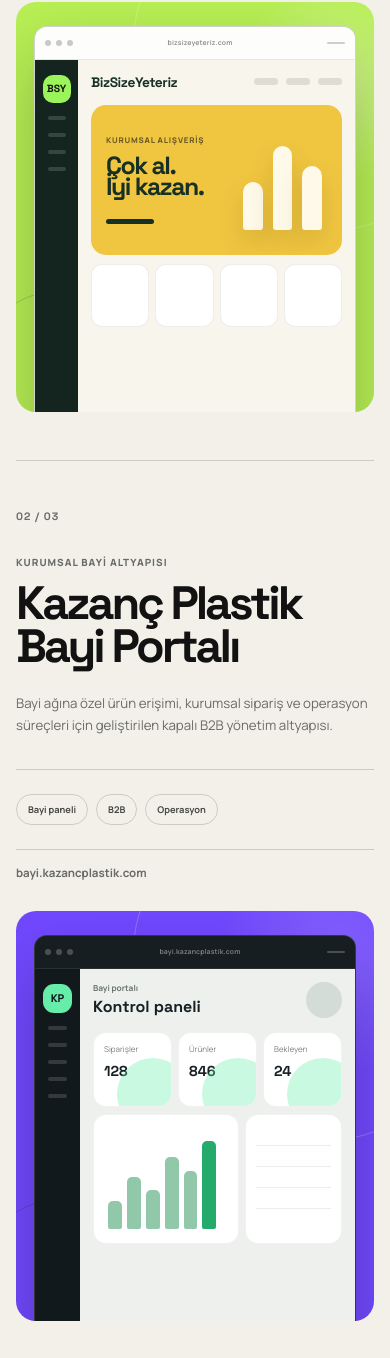
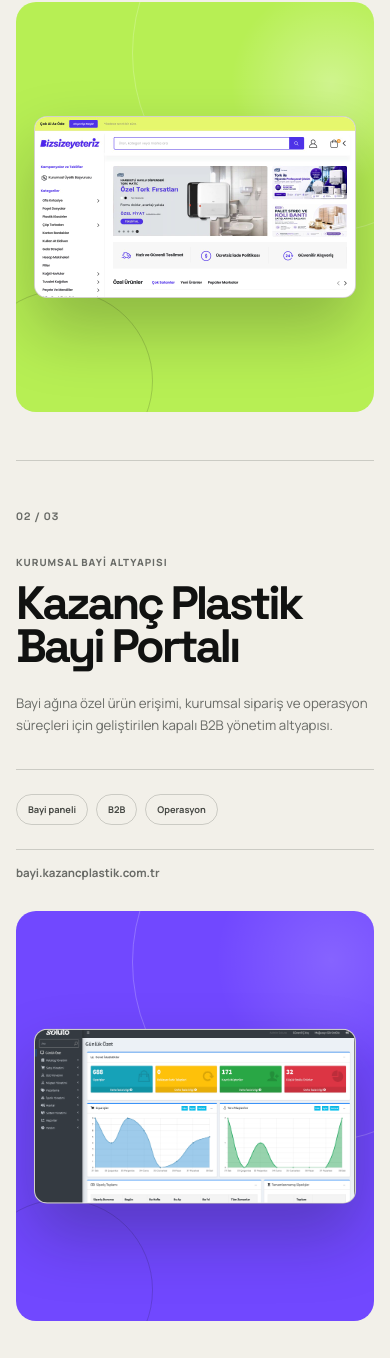
Before and after one commit to umitcagdas/umitcagdas.github.io, a plain HTML site: page index.html in a window 390 px wide. Shown: the part 2204-3562 px from the top of the page. Drawn offline with Linux system fonts and the light colour scheme.

Commit message:
Gerçek proje ekranlarını portföye ekle

```diff
--- a/assets/portfolio.css
+++ b/assets/portfolio.css
@@ -726,6 +726,27 @@
     var(--mint);
 }
 
+.project-screenshot {
+  position: absolute;
+  z-index: 2;
+  top: 50%;
+  left: 42px;
+  width: calc(100% - 84px);
+  height: auto;
+  max-height: calc(100% - 84px);
+  border: 1px solid rgba(17, 18, 17, 0.16);
+  border-radius: 17px;
+  background: #f8f7f2;
+  box-shadow: 0 32px 65px rgba(17, 18, 17, 0.25);
+  object-fit: contain;
+  transform: translateY(-50%);
+  transition: transform 360ms cubic-bezier(0.2, 0.7, 0.2, 1);
+}
+
+.case-study:hover .project-screenshot {
+  transform: translateY(calc(-50% - 8px)) scale(1.01);
+}
+
 .project-browser {
   position: absolute;
   z-index: 2;
@@ -1770,6 +1791,12 @@
     inset: 38px 30px -38px;
   }
 
+  .project-screenshot {
+    left: 30px;
+    width: calc(100% - 60px);
+    max-height: calc(100% - 60px);
+  }
+
   .commerce-screen {
     grid-template-columns: 58px 1fr;
   }
@@ -2070,6 +2097,13 @@
     border-radius: 13px 13px 0 0;
   }
 
+  .project-screenshot {
+    left: 18px;
+    width: calc(100% - 36px);
+    max-height: calc(100% - 36px);
+    border-radius: 13px;
+  }
+
   .browser-toolbar {
     height: 33px;
     padding-inline: 10px;
--- a/index.html
+++ b/index.html
@@ -185,39 +185,13 @@
                 </div>
               </div>
 
-              <div class="case-visual visual-commerce" aria-hidden="true">
-                <div class="project-browser">
-                  <div class="browser-toolbar">
-                    <span class="browser-dots"><i></i><i></i><i></i></span>
-                    <span class="browser-address">bizsizeyeteriz.com</span>
-                    <span class="browser-menu"></span>
-                  </div>
-                  <div class="commerce-screen">
-                    <div class="commerce-sidebar">
-                      <strong>BSY</strong>
-                      <span></span><span></span><span></span><span></span>
-                    </div>
-                    <div class="commerce-main">
-                      <div class="commerce-top">
-                        <b>BizSizeYeteriz</b>
-                        <div><i></i><i></i><i></i></div>
-                      </div>
-                      <div class="commerce-banner">
-                        <div>
-                          <small>Kurumsal alışveriş</small>
-                          <strong>Çok al.<br />İyi kazan.</strong>
-                          <span></span>
-                        </div>
-                        <div class="commerce-packages">
-                          <i></i><i></i><i></i>
-                        </div>
-                      </div>
-                      <div class="commerce-items">
-                        <span></span><span></span><span></span><span></span>
-                      </div>
-                    </div>
-                  </div>
-                </div>
+              <div class="case-visual visual-commerce">
+                <img
+                  class="project-screenshot"
+                  src="./assets/projects/bizsizeyeteriz-home.png"
+                  alt="BizSizeYeteriz B2B e-ticaret sitesinin ana sayfası"
+                  loading="lazy"
+                />
               </div>
             </article>
 
@@ -238,43 +212,17 @@
                     <li>B2B</li>
                     <li>Operasyon</li>
                   </ul>
-                  <span class="case-domain">bayi.kazancplastik.com</span>
+                  <span class="case-domain">bayi.kazancplastik.com.tr</span>
                 </div>
               </div>
 
-              <div class="case-visual visual-dealer" aria-hidden="true">
-                <div class="project-browser browser-dark">
-                  <div class="browser-toolbar">
-                    <span class="browser-dots"><i></i><i></i><i></i></span>
-                    <span class="browser-address">bayi.kazancplastik.com</span>
-                    <span class="browser-menu"></span>
-                  </div>
-                  <div class="dealer-screen">
-                    <aside>
-                      <strong>KP</strong>
-                      <span></span><span></span><span></span><span></span><span></span>
-                    </aside>
-                    <div class="dealer-content">
-                      <div class="dealer-header">
-                        <div><small>Bayi portalı</small><b>Kontrol paneli</b></div>
-                        <i></i>
-                      </div>
-                      <div class="dealer-stats">
-                        <div><small>Siparişler</small><b>128</b><span></span></div>
-                        <div><small>Ürünler</small><b>846</b><span></span></div>
-                        <div><small>Bekleyen</small><b>24</b><span></span></div>
-                      </div>
-                      <div class="dealer-bottom">
-                        <div class="dealer-chart">
-                          <span></span><span></span><span></span><span></span><span></span><span></span>
-                        </div>
-                        <div class="dealer-orders">
-                          <i></i><i></i><i></i><i></i><i></i>
-                        </div>
-                      </div>
-                    </div>
-                  </div>
-                </div>
+              <div class="case-visual visual-dealer">
+                <img
+                  class="project-screenshot"
+                  src="./assets/projects/kazanc-bayi-panel.png"
+                  alt="Kazanç Plastik bayi portalının yönetim paneli"
+                  loading="lazy"
+                />
               </div>
             </article>
 
@@ -296,33 +244,24 @@
                     <li>Ürün kataloğu</li>
                     <li>Marka</li>
                   </ul>
-                  <span class="case-domain">kazancplastik.com</span>
+                  <a
+                    class="case-link"
+                    href="https://kazancplastik.com.tr/tr"
+                    target="_blank"
+                    rel="noopener noreferrer"
+                  >
+                    Siteyi ziyaret et <span aria-hidden="true">↗</span>
+                  </a>
                 </div>
               </div>
 
-              <div class="case-visual visual-corporate" aria-hidden="true">
-                <div class="project-browser">
-                  <div class="browser-toolbar">
-                    <span class="browser-dots"><i></i><i></i><i></i></span>
-                    <span class="browser-address">kazancplastik.com</span>
-                    <span class="browser-menu"></span>
-                  </div>
-                  <div class="corporate-screen">
-                    <div class="corporate-nav">
-                      <strong>KAZANÇ</strong>
-                      <div><span></span><span></span><span></span><span></span></div>
-                    </div>
-                    <div class="corporate-message">
-                      <small>1982'den beri üretim</small>
-                      <b>Güçlü üretim.<br />Güvenilir çözüm.</b>
-                      <span></span>
-                    </div>
-                    <div class="corporate-object">
-                      <i></i><i></i><i></i>
-                    </div>
-                    <p>PLASTİĞE DEĞER KATAR</p>
-                  </div>
-                </div>
+              <div class="case-visual visual-corporate">
+                <img
+                  class="project-screenshot"
+                  src="./assets/projects/kazancplastik-home.png"
+                  alt="Kazanç Plastik kurumsal web sitesinin ana sayfası"
+                  loading="lazy"
+                />
               </div>
             </article>
           </div>
```
Also changed, not shown: assets/projects/bizsizeyeteriz-home.png (added), assets/projects/kazanc-bayi-panel.png (added), assets/projects/kazancplastik-home.png (added).
